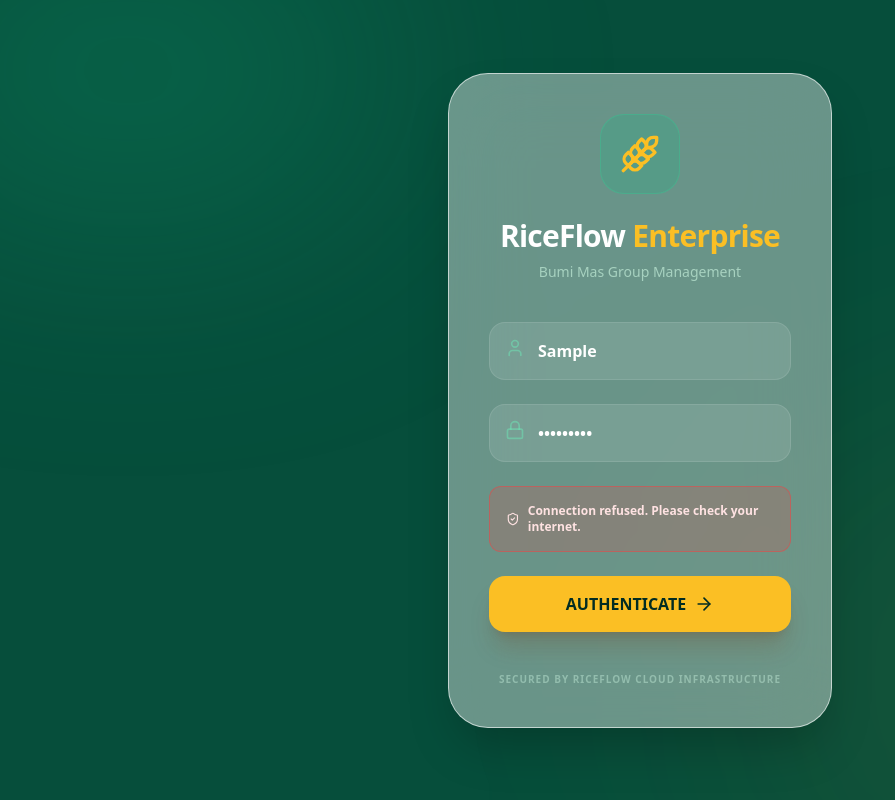
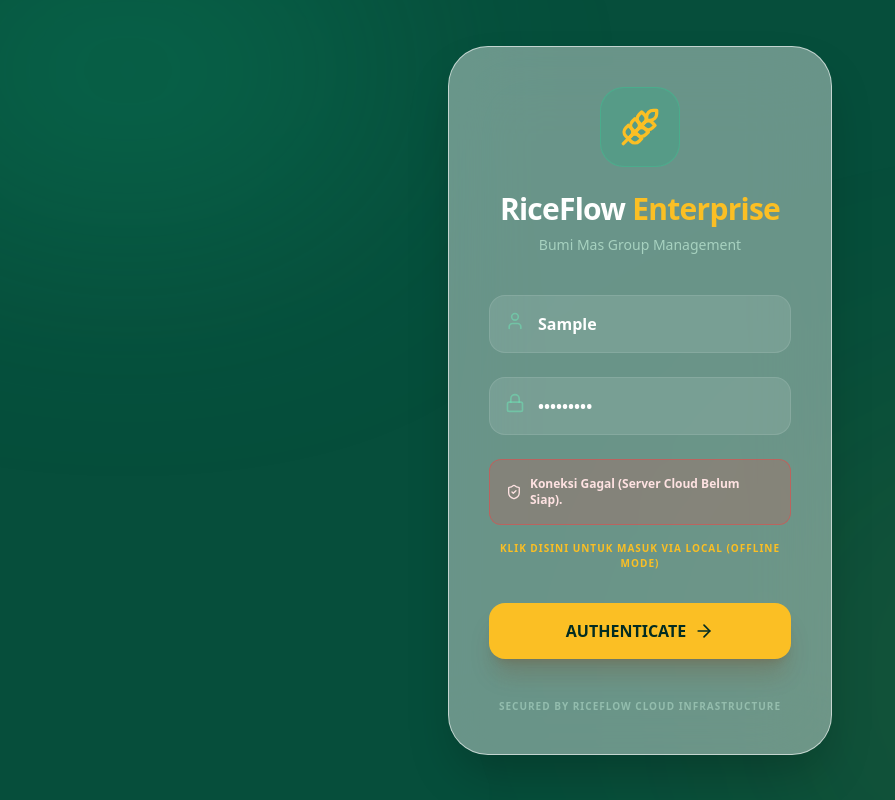
Before and after one commit to alessandro1206/riceflow-enterprise.5, a React (Vite) app: page / in a window 1280 px wide. Both pictures are taken after typing "Sample", "Sample123" into the empty fields and a click on the button "AUTHENTICATE". Shown: the whole page, without its empty margins (0-895 px from the left). Built offline with nearby package versions, Linux system fonts and the light colour scheme; no server answers.

Commit message:
fix: emergency local login fallback and backend guide

```diff
--- a/src/components/Login.tsx
+++ b/src/components/Login.tsx
@@ -33,8 +33,25 @@
       }
     } catch (err) {
       console.error('Login error:', err);
-      setError('Connection refused. Please check your internet.');
+      setError('Koneksi Gagal (Server Cloud Belum Siap).');
       setLoading(false);
+    }
+  };
+
+  const handleLocalLogin = () => {
+    // Fallback logic for when the cloud backend is not reachable
+    // We try to find the user in the hardcoded list as a backup.
+    const fallbackUsers = [
+      { username: 'admin', password: 'admin123', name: 'Admin', role: 'Admin' },
+      { username: 'erfi', password: 'operator123', name: 'Erfi', role: 'Operator' },
+      { username: 'emak', password: 'finance123', name: 'Emak', role: 'Finance' }
+    ];
+
+    const user = fallbackUsers.find(u => u.username === username && u.password === password);
+    if (user) {
+      onLogin({ name: user.name, role: user.role });
+    } else {
+      setError('Invalid local credentials.');
     }
   };
 
@@ -82,9 +99,20 @@
             </div>
 
             {error && (
-              <div className="bg-red-500/20 border border-red-500/50 p-4 rounded-xl flex items-center text-red-100 text-xs font-bold animate-in fade-in slide-in-from-top-2">
-                <ShieldCheck className="w-4 h-4 mr-2" />
-                {error}
+              <div className="flex flex-col gap-2">
+                <div className="bg-red-500/20 border border-red-500/50 p-4 rounded-xl flex items-center text-red-100 text-xs font-bold animate-in fade-in slide-in-from-top-2">
+                    <ShieldCheck className="w-4 h-4 mr-2" />
+                    {error}
+                </div>
+                {error.includes('Koneksi Gagal') && (
+                    <button
+                        type="button"
+                        onClick={handleLocalLogin}
+                        className="text-[10px] text-amber-400 font-black hover:underline uppercase tracking-widest text-center py-2"
+                    >
+                        Klik disini untuk Masuk via Local (Offline Mode)
+                    </button>
+                )}
               </div>
             )}
 
```
